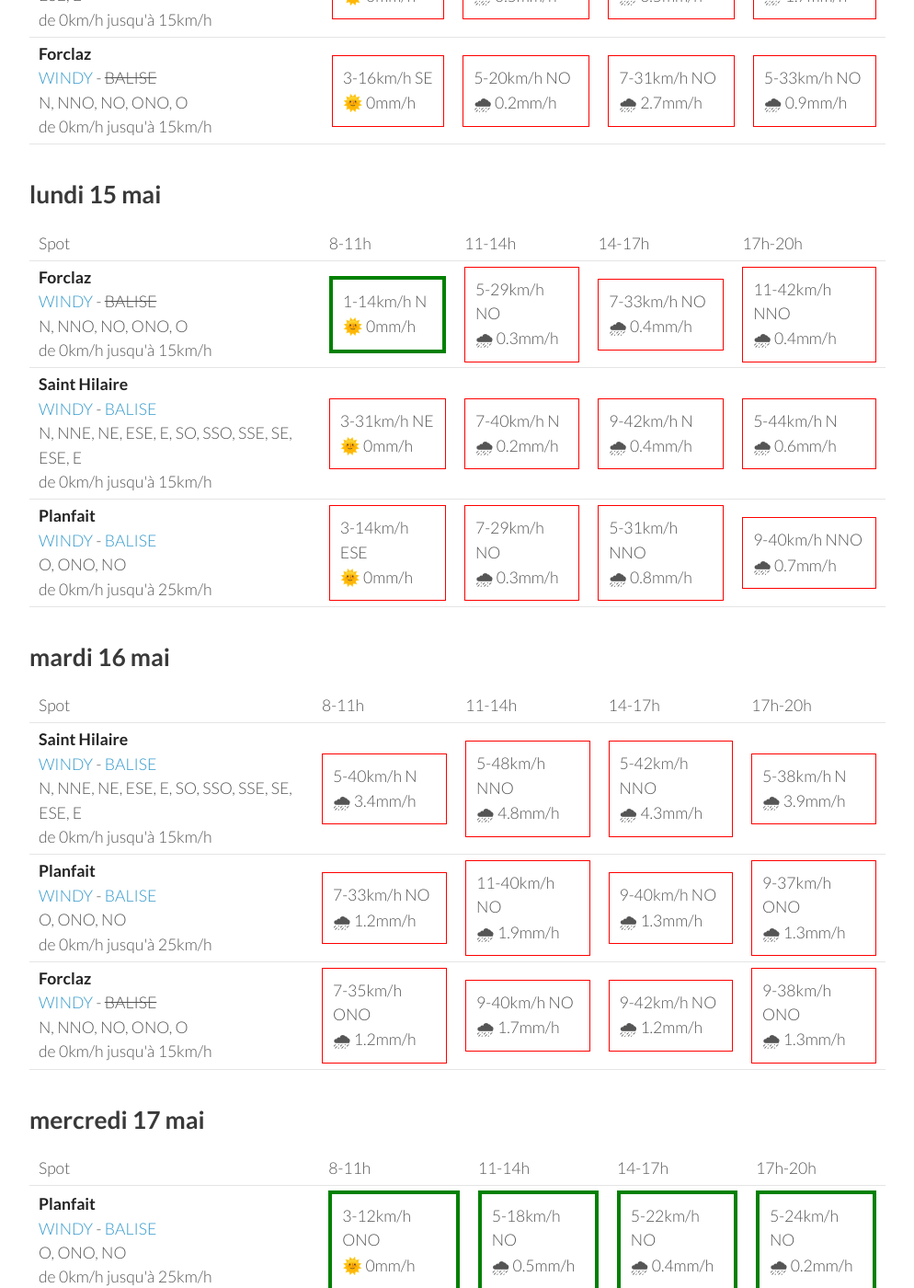
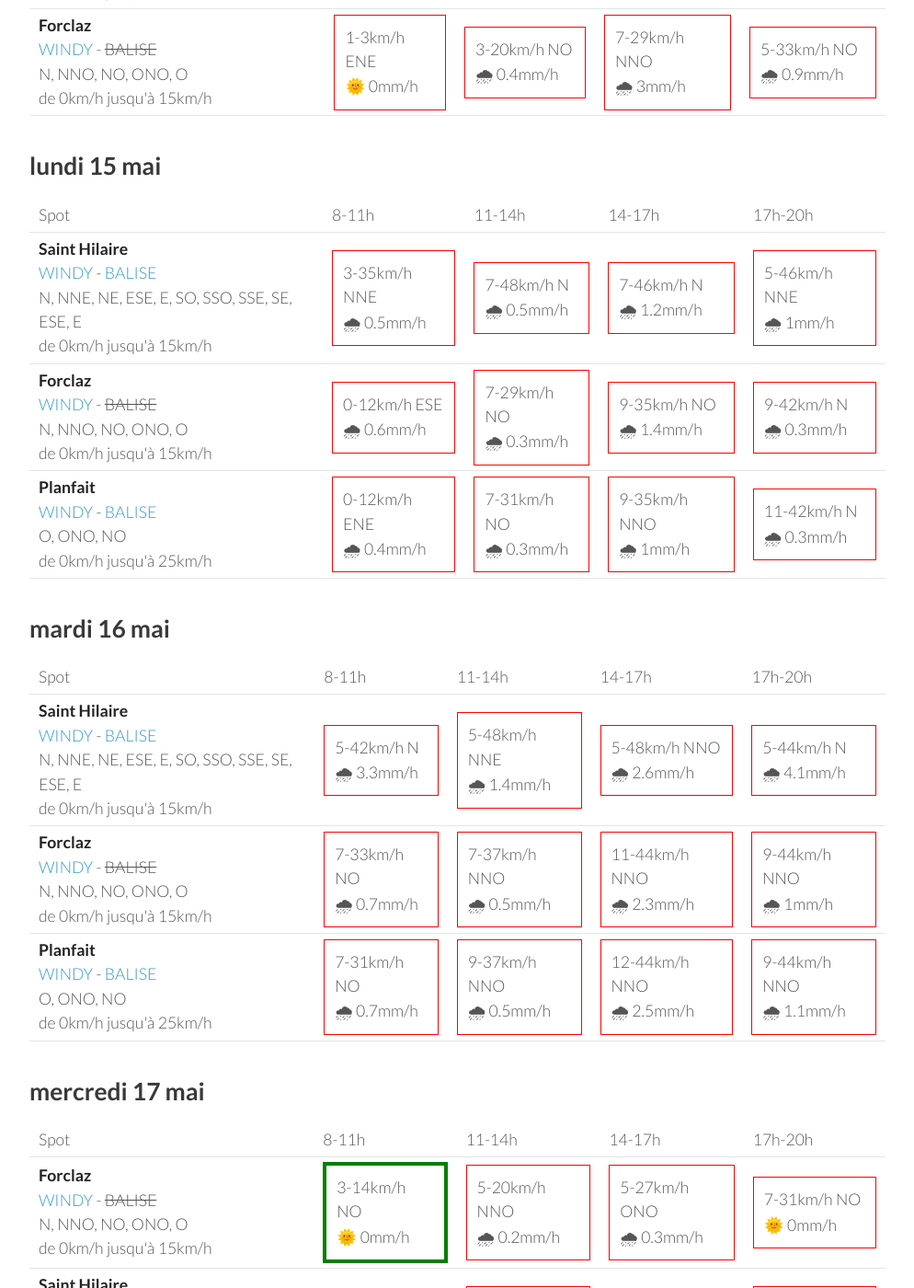
Before and after one commit to parapente-dans-le-nord/parapente-dans-le-nord.github.io, a Jekyll site: the page built from alpes_nord.markdown, in a window 1280 px wide and 1400 px high, scrolled down 1609 px. Shown: the whole window at 92% size, without its empty margins (26-1020 px from the left). Built offline with Jekyll 4.4.1, drawn with Linux system fonts in a browser that asks for light colours; some of the changed text lies outside the part shown.

Commit message:
update index.markdown

```diff
--- a/alpes_nord.markdown
+++ b/alpes_nord.markdown
@@ -22,30 +22,30 @@ page mise à jour le vendredi 12 mai 17:26
       <td>17h-20h</td>
     </tr>
 <tr>
+        <td><strong>Forclaz</strong><br><a href="https://windy.com/45.814/6.247?45.375,6.246,8,m:eVwaglz">WINDY</a> - <span class="no-balise"> BALISE </span><br> <span class="vent-favorable">N, NNO, NO, ONO, O</span><br><span class="force-vent">de 0km/h jusqu'à 15km/h</span> </td>
+
+            <td><div class="not-flyable"><p>0-0km/h NA</p><p>🌧️ 0mm/h</p></div></td>
+            <td><div class="not-flyable"><p>0-0km/h NA</p><p>🌧️ 0mm/h</p></div></td>
+            <td><div class="not-flyable"><p>0-0km/h NA</p><p>🌧️ 0mm/h</p></div></td>
+            <td><div class="not-flyable"><p>3-12km/h N</p><p>🌧 11mm/h</p></div></td>
+
+    </tr>
+<tr>
         <td><strong>Planfait</strong><br><a href="https://windy.com/45.853/6.223?45.415,6.223,8">WINDY</a> - <span class=""><a href="https://www.openwindmap.org/PP496">BALISE</a> </span><br> <span class="vent-favorable">O, ONO, NO</span><br><span class="force-vent">de 0km/h jusqu'à 25km/h</span> </td>
 
             <td><div class="not-flyable"><p>0-0km/h NA</p><p>🌧️ 0mm/h</p></div></td>
-            <td><div class="not-flyable"><p>5-12km/h OSO</p><p>🌞 0mm/h</p></div></td>
-            <td><div class="flyable"><p>1-12km/h NO</p><p>🌞 0mm/h</p></div></td>
-            <td><div class="not-flyable"><p>7-24km/h NNO</p><p>🌞 3.2mm/h</p></div></td>
-
-    </tr>
-<tr>
-        <td><strong>Forclaz</strong><br><a href="https://windy.com/45.814/6.247?45.375,6.246,8,m:eVwaglz">WINDY</a> - <span class="no-balise"> BALISE </span><br> <span class="vent-favorable">N, NNO, NO, ONO, O</span><br><span class="force-vent">de 0km/h jusqu'à 15km/h</span> </td>
-
             <td><div class="not-flyable"><p>0-0km/h NA</p><p>🌧️ 0mm/h</p></div></td>
-            <td><div class="flyable"><p>5-14km/h ONO</p><p>🌞 0mm/h</p></div></td>
-            <td><div class="not-flyable"><p>0-7km/h ENE</p><p>🌞 1.8mm/h</p></div></td>
-            <td><div class="not-flyable"><p>7-16km/h ONO</p><p>🌞 3.5mm/h</p></div></td>
+            <td><div class="not-flyable"><p>0-0km/h NA</p><p>🌧️ 0mm/h</p></div></td>
+            <td><div class="not-flyable"><p>7-22km/h E</p><p>🌧 10mm/h</p></div></td>
 
     </tr>
 <tr>
         <td><strong>Saint Hilaire</strong><br><a href="https://windy.com/45.307/5.888?45.087,5.889,9,m:eUFagkX">WINDY</a> - <span class=""><a href="http://www.balisemeteo.com/balise.php?idBalise=61">BALISE</a> </span><br> <span class="vent-favorable">N, NNE, NE, ESE, E, SO, SSO, SSE, SE, ESE, E</span><br><span class="force-vent">de 0km/h jusqu'à 15km/h</span> </td>
 
             <td><div class="not-flyable"><p>0-0km/h NA</p><p>🌧️ 0mm/h</p></div></td>
-            <td><div class="not-flyable"><p>5-20km/h NNE</p><p>🌧 0.8mm/h</p></div></td>
-            <td><div class="not-flyable"><p>5-16km/h ESE</p><p>🌧 0.3mm/h</p></div></td>
-            <td><div class="not-flyable"><p>5-16km/h SE</p><p>🌧 0mm/h</p></div></td>
+            <td><div class="not-flyable"><p>0-0km/h NA</p><p>🌧️ 0mm/h</p></div></td>
+            <td><div class="not-flyable"><p>0-0km/h NA</p><p>🌧️ 0mm/h</p></div></td>
+            <td><div class="not-flyable"><p>11-29km/h NE</p><p>🌧 4.5mm/h</p></div></td>
 
     </tr>
 
@@ -65,32 +65,32 @@ page mise à jour le vendredi 12 mai 17:26
       <td>17h-20h</td>
     </tr>
 <tr>
+        <td><strong>Forclaz</strong><br><a href="https://windy.com/45.814/6.247?45.375,6.246,8,m:eVwaglz">WINDY</a> - <span class="no-balise"> BALISE </span><br> <span class="vent-favorable">N, NNO, NO, ONO, O</span><br><span class="force-vent">de 0km/h jusqu'à 15km/h</span> </td>
+
+            <td><div class="flyable"><p>1-5km/h N</p><p>🌞 0mm/h</p></div></td>
+            <td><div class="flyable"><p>5-12km/h NO</p><p>🌞 0mm/h</p></div></td>
+            <td><div class="flyable"><p>5-12km/h NNO</p><p>🌧 1.5mm/h</p></div></td>
+            <td><div class="not-flyable"><p>11-33km/h NNE</p><p>🌧 0.6mm/h</p></div></td>
+
+
+    </tr>
+<tr>
         <td><strong>Planfait</strong><br><a href="https://windy.com/45.853/6.223?45.415,6.223,8">WINDY</a> - <span class=""><a href="https://www.openwindmap.org/PP496">BALISE</a> </span><br> <span class="vent-favorable">O, ONO, NO</span><br><span class="force-vent">de 0km/h jusqu'à 25km/h</span> </td>
 
-            <td><div class="not-flyable"><p>0-1km/h ESE</p><p>🌞 0mm/h</p></div></td>
-            <td><div class="flyable"><p>5-12km/h O</p><p>🌞 0mm/h</p></div></td>
-            <td><div class="flyable"><p>7-25km/h ONO</p><p>🌞 0mm/h</p></div></td>
-            <td><div class="flyable"><p>3-14km/h ONO</p><p>🌞 0mm/h</p></div></td>
+            <td><div class="not-flyable"><p>1-3km/h NNE</p><p>🌞 0mm/h</p></div></td>
+            <td><div class="flyable"><p>5-12km/h ONO</p><p>🌞 0mm/h</p></div></td>
+            <td><div class="flyable"><p>7-20km/h ONO</p><p>🌞 0mm/h</p></div></td>
+            <td><div class="not-flyable"><p>7-18km/h N</p><p>🌧 2mm/h</p></div></td>
 
 
     </tr>
 <tr>
         <td><strong>Saint Hilaire</strong><br><a href="https://windy.com/45.307/5.888?45.087,5.889,9,m:eUFagkX">WINDY</a> - <span class=""><a href="http://www.balisemeteo.com/balise.php?idBalise=61">BALISE</a> </span><br> <span class="vent-favorable">N, NNE, NE, ESE, E, SO, SSO, SSE, SE, ESE, E</span><br><span class="force-vent">de 0km/h jusqu'à 15km/h</span> </td>
 
-            <td><div class="flyable"><p>1-3km/h SSO</p><p>🌞 0mm/h</p></div></td>
+            <td><div class="not-flyable"><p>1-3km/h S</p><p>🌞 0mm/h</p></div></td>
             <td><div class="flyable"><p>5-14km/h SSE</p><p>🌞 0mm/h</p></div></td>
-            <td><div class="not-flyable"><p>9-22km/h ESE</p><p>🌧 0.6mm/h</p></div></td>
-            <td><div class="not-flyable"><p>18-46km/h NO</p><p>🌧 3.2mm/h</p></div></td>
-
-
-    </tr>
-<tr>
-        <td><strong>Forclaz</strong><br><a href="https://windy.com/45.814/6.247?45.375,6.246,8,m:eVwaglz">WINDY</a> - <span class="no-balise"> BALISE </span><br> <span class="vent-favorable">N, NNO, NO, ONO, O</span><br><span class="force-vent">de 0km/h jusqu'à 15km/h</span> </td>
-
-            <td><div class="not-flyable"><p>1-3km/h NNE</p><p>🌞 0mm/h</p></div></td>
-            <td><div class="flyable"><p>5-14km/h NO</p><p>🌞 0mm/h</p></div></td>
-            <td><div class="not-flyable"><p>11-24km/h NO</p><p>🌧 0.3mm/h</p></div></td>
-            <td><div class="not-flyable"><p>7-18km/h ONO</p><p>🌞 0mm/h</p></div></td>
+            <td><div class="not-flyable"><p>3-22km/h E</p><p>🌞 0mm/h</p></div></td>
+            <td><div class="not-flyable"><p>1-16km/h NNE</p><p>🌧 3mm/h</p></div></td>
 
 
     </tr>
@@ -113,29 +113,29 @@ page mise à jour le vendredi 12 mai 17:26
 <tr>
         <td><strong>Planfait</strong><br><a href="https://windy.com/45.853/6.223?45.415,6.223,8">WINDY</a> - <span class=""><a href="https://www.openwindmap.org/PP496">BALISE</a> </span><br> <span class="vent-favorable">O, ONO, NO</span><br><span class="force-vent">de 0km/h jusqu'à 25km/h</span> </td>
 
-            <td><div class="not-flyable"><p>1-11km/h E</p><p>🌧 0.2mm/h</p></div></td>
-            <td><div class="flyable"><p>5-22km/h NO</p><p>🌧 0.3mm/h</p></div></td>
-            <td><div class="not-flyable"><p>7-27km/h NO</p><p>🌧 0.2mm/h</p></div></td>
-            <td><div class="not-flyable"><p>5-33km/h NO</p><p>🌧 1mm/h</p></div></td>
+            <td><div class="not-flyable"><p>0-3km/h ENE</p><p>🌞 0mm/h</p></div></td>
+            <td><div class="flyable"><p>3-20km/h NO</p><p>🌧 0.5mm/h</p></div></td>
+            <td><div class="not-flyable"><p>7-29km/h NNO</p><p>🌧 3.1mm/h</p></div></td>
+            <td><div class="not-flyable"><p>7-31km/h NNO</p><p>🌧 0.7mm/h</p></div></td>
 
 
     </tr>
 <tr>
         <td><strong>Saint Hilaire</strong><br><a href="https://windy.com/45.307/5.888?45.087,5.889,9,m:eUFagkX">WINDY</a> - <span class=""><a href="http://www.balisemeteo.com/balise.php?idBalise=61">BALISE</a> </span><br> <span class="vent-favorable">N, NNE, NE, ESE, E, SO, SSO, SSE, SE, ESE, E</span><br><span class="force-vent">de 0km/h jusqu'à 15km/h</span> </td>
 
-            <td><div class="not-flyable"><p>1-16km/h NE</p><p>🌞 0mm/h</p></div></td>
-            <td><div class="not-flyable"><p>3-24km/h NNO</p><p>🌧 0.5mm/h</p></div></td>
-            <td><div class="not-flyable"><p>5-33km/h NNO</p><p>🌧 0.5mm/h</p></div></td>
-            <td><div class="not-flyable"><p>5-40km/h NNE</p><p>🌧 1.7mm/h</p></div></td>
+            <td><div class="not-flyable"><p>1-5km/h ENE</p><p>🌞 0mm/h</p></div></td>
+            <td><div class="not-flyable"><p>3-25km/h N</p><p>🌧 4.1mm/h</p></div></td>
+            <td><div class="not-flyable"><p>5-25km/h NO</p><p>🌧 3.5mm/h</p></div></td>
+            <td><div class="not-flyable"><p>3-31km/h N</p><p>🌧 7mm/h</p></div></td>
 
 
     </tr>
 <tr>
         <td><strong>Forclaz</strong><br><a href="https://windy.com/45.814/6.247?45.375,6.246,8,m:eVwaglz">WINDY</a> - <span class="no-balise"> BALISE </span><br> <span class="vent-favorable">N, NNO, NO, ONO, O</span><br><span class="force-vent">de 0km/h jusqu'à 15km/h</span> </td>
 
-            <td><div class="not-flyable"><p>3-16km/h SE</p><p>🌞 0mm/h</p></div></td>
-            <td><div class="not-flyable"><p>5-20km/h NO</p><p>🌧 0.2mm/h</p></div></td>
-            <td><div class="not-flyable"><p>7-31km/h NO</p><p>🌧 2.7mm/h</p></div></td>
+            <td><div class="not-flyable"><p>1-3km/h ENE</p><p>🌞 0mm/h</p></div></td>
+            <td><div class="not-flyable"><p>3-20km/h NO</p><p>🌧 0.4mm/h</p></div></td>
+            <td><div class="not-flyable"><p>7-29km/h NNO</p><p>🌧 3mm/h</p></div></td>
             <td><div class="not-flyable"><p>5-33km/h NO</p><p>🌧 0.9mm/h</p></div></td>
 
 
@@ -157,32 +157,32 @@ page mise à jour le vendredi 12 mai 17:26
       <td>17h-20h</td>
     </tr>
 <tr>
-        <td><strong>Forclaz</strong><br><a href="https://windy.com/45.814/6.247?45.375,6.246,8,m:eVwaglz">WINDY</a> - <span class="no-balise"> BALISE </span><br> <span class="vent-favorable">N, NNO, NO, ONO, O</span><br><span class="force-vent">de 0km/h jusqu'à 15km/h</span> </td>
+        <td><strong>Saint Hilaire</strong><br><a href="https://windy.com/45.307/5.888?45.087,5.889,9,m:eUFagkX">WINDY</a> - <span class=""><a href="http://www.balisemeteo.com/balise.php?idBalise=61">BALISE</a> </span><br> <span class="vent-favorable">N, NNE, NE, ESE, E, SO, SSO, SSE, SE, ESE, E</span><br><span class="force-vent">de 0km/h jusqu'à 15km/h</span> </td>
 
-            <td><div class="flyable"><p>1-14km/h N</p><p>🌞 0mm/h</p></div></td>
-            <td><div class="not-flyable"><p>5-29km/h NO</p><p>🌧 0.3mm/h</p></div></td>
-            <td><div class="not-flyable"><p>7-33km/h NO</p><p>🌧 0.4mm/h</p></div></td>
-            <td><div class="not-flyable"><p>11-42km/h NNO</p><p>🌧 0.4mm/h</p></div></td>
+            <td><div class="not-flyable"><p>3-35km/h NNE</p><p>🌧 0.5mm/h</p></div></td>
+            <td><div class="not-flyable"><p>7-48km/h N</p><p>🌧 0.5mm/h</p></div></td>
+            <td><div class="not-flyable"><p>7-46km/h N</p><p>🌧 1.2mm/h</p></div></td>
+            <td><div class="not-flyable"><p>5-46km/h NNE</p><p>🌧 1mm/h</p></div></td>
 
 
     </tr>
 <tr>
-        <td><strong>Saint Hilaire</strong><br><a href="https://windy.com/45.307/5.888?45.087,5.889,9,m:eUFagkX">WINDY</a> - <span class=""><a href="http://www.balisemeteo.com/balise.php?idBalise=61">BALISE</a> </span><br> <span class="vent-favorable">N, NNE, NE, ESE, E, SO, SSO, SSE, SE, ESE, E</span><br><span class="force-vent">de 0km/h jusqu'à 15km/h</span> </td>
+        <td><strong>Forclaz</strong><br><a href="https://windy.com/45.814/6.247?45.375,6.246,8,m:eVwaglz">WINDY</a> - <span class="no-balise"> BALISE </span><br> <span class="vent-favorable">N, NNO, NO, ONO, O</span><br><span class="force-vent">de 0km/h jusqu'à 15km/h</span> </td>
 
-            <td><div class="not-flyable"><p>3-31km/h NE</p><p>🌞 0mm/h</p></div></td>
-            <td><div class="not-flyable"><p>7-40km/h N</p><p>🌧 0.2mm/h</p></div></td>
-            <td><div class="not-flyable"><p>9-42km/h N</p><p>🌧 0.4mm/h</p></div></td>
-            <td><div class="not-flyable"><p>5-44km/h N</p><p>🌧 0.6mm/h</p></div></td>
+            <td><div class="not-flyable"><p>0-12km/h ESE</p><p>🌧 0.6mm/h</p></div></td>
+            <td><div class="not-flyable"><p>7-29km/h NO</p><p>🌧 0.3mm/h</p></div></td>
+            <td><div class="not-flyable"><p>9-35km/h NO</p><p>🌧 1.4mm/h</p></div></td>
+            <td><div class="not-flyable"><p>9-42km/h N</p><p>🌧 0.3mm/h</p></div></td>
 
 
     </tr>
 <tr>
         <td><strong>Planfait</strong><br><a href="https://windy.com/45.853/6.223?45.415,6.223,8">WINDY</a> - <span class=""><a href="https://www.openwindmap.org/PP496">BALISE</a> </span><br> <span class="vent-favorable">O, ONO, NO</span><br><span class="force-vent">de 0km/h jusqu'à 25km/h</span> </td>
 
-            <td><div class="not-flyable"><p>3-14km/h ESE</p><p>🌞 0mm/h</p></div></td>
-            <td><div class="not-flyable"><p>7-29km/h NO</p><p>🌧 0.3mm/h</p></div></td>
-            <td><div class="not-flyable"><p>5-31km/h NNO</p><p>🌧 0.8mm/h</p></div></td>
-            <td><div class="not-flyable"><p>9-40km/h NNO</p><p>🌧 0.7mm/h</p></div></td>
+            <td><div class="not-flyable"><p>0-12km/h ENE</p><p>🌧 0.4mm/h</p></div></td>
+            <td><div class="not-flyable"><p>7-31km/h NO</p><p>🌧 0.3mm/h</p></div></td>
+            <td><div class="not-flyable"><p>9-35km/h NNO</p><p>🌧 1mm/h</p></div></td>
+            <td><div class="not-flyable"><p>11-42km/h N</p><p>🌧 0.3mm/h</p></div></td>
 
 
     </tr>
@@ -205,30 +205,30 @@ page mise à jour le vendredi 12 mai 17:26
 <tr>
         <td><strong>Saint Hilaire</strong><br><a href="https://windy.com/45.307/5.888?45.087,5.889,9,m:eUFagkX">WINDY</a> - <span class=""><a href="http://www.balisemeteo.com/balise.php?idBalise=61">BALISE</a> </span><br> <span class="vent-favorable">N, NNE, NE, ESE, E, SO, SSO, SSE, SE, ESE, E</span><br><span class="force-vent">de 0km/h jusqu'à 15km/h</span> </td>
 
-            <td><div class="not-flyable"><p>5-40km/h N</p><p>🌧 3.4mm/h</p></div></td>
-            <td><div class="not-flyable"><p>5-48km/h NNO</p><p>🌧 4.8mm/h</p></div></td>
-            <td><div class="not-flyable"><p>5-42km/h NNO</p><p>🌧 4.3mm/h</p></div></td>
-            <td><div class="not-flyable"><p>5-38km/h N</p><p>🌧 3.9mm/h</p></div></td>
+            <td><div class="not-flyable"><p>5-42km/h N</p><p>🌧 3.3mm/h</p></div></td>
+            <td><div class="not-flyable"><p>5-48km/h NNE</p><p>🌧 1.4mm/h</p></div></td>
+            <td><div class="not-flyable"><p>5-48km/h NNO</p><p>🌧 2.6mm/h</p></div></td>
+            <td><div class="not-flyable"><p>5-44km/h N</p><p>🌧 4.1mm/h</p></div></td>
+
+
+    </tr>
+<tr>
+        <td><strong>Forclaz</strong><br><a href="https://windy.com/45.814/6.247?45.375,6.246,8,m:eVwaglz">WINDY</a> - <span class="no-balise"> BALISE </span><br> <span class="vent-favorable">N, NNO, NO, ONO, O</span><br><span class="force-vent">de 0km/h jusqu'à 15km/h</span> </td>
+
+            <td><div class="not-flyable"><p>7-33km/h NO</p><p>🌧 0.7mm/h</p></div></td>
+            <td><div class="not-flyable"><p>7-37km/h NNO</p><p>🌧 0.5mm/h</p></div></td>
+            <td><div class="not-flyable"><p>11-44km/h NNO</p><p>🌧 2.3mm/h</p></div></td>
+            <td><div class="not-flyable"><p>9-44km/h NNO</p><p>🌧 1mm/h</p></div></td>
 
 
     </tr>
 <tr>
         <td><strong>Planfait</strong><br><a href="https://windy.com/45.853/6.223?45.415,6.223,8">WINDY</a> - <span class=""><a href="https://www.openwindmap.org/PP496">BALISE</a> </span><br> <span class="vent-favorable">O, ONO, NO</span><br><span class="force-vent">de 0km/h jusqu'à 25km/h</span> </td>
 
-            <td><div class="not-flyable"><p>7-33km/h NO</p><p>🌧 1.2mm/h</p></div></td>
-            <td><div class="not-flyable"><p>11-40km/h NO</p><p>🌧 1.9mm/h</p></div></td>
-            <td><div class="not-flyable"><p>9-40km/h NO</p><p>🌧 1.3mm/h</p></div></td>
-            <td><div class="not-flyable"><p>9-37km/h ONO</p><p>🌧 1.3mm/h</p></div></td>
-
-
-    </tr>
-<tr>
-        <td><strong>Forclaz</strong><br><a href="https://windy.com/45.814/6.247?45.375,6.246,8,m:eVwaglz">WINDY</a> - <span class="no-balise"> BALISE </span><br> <span class="vent-favorable">N, NNO, NO, ONO, O</span><br><span class="force-vent">de 0km/h jusqu'à 15km/h</span> </td>
-
-            <td><div class="not-flyable"><p>7-35km/h ONO</p><p>🌧 1.2mm/h</p></div></td>
-            <td><div class="not-flyable"><p>9-40km/h NO</p><p>🌧 1.7mm/h</p></div></td>
-            <td><div class="not-flyable"><p>9-42km/h NO</p><p>🌧 1.2mm/h</p></div></td>
-            <td><div class="not-flyable"><p>9-38km/h ONO</p><p>🌧 1.3mm/h</p></div></td>
+            <td><div class="not-flyable"><p>7-31km/h NO</p><p>🌧 0.7mm/h</p></div></td>
+            <td><div class="not-flyable"><p>9-37km/h NNO</p><p>🌧 0.5mm/h</p></div></td>
+            <td><div class="not-flyable"><p>12-44km/h NNO</p><p>🌧 2.5mm/h</p></div></td>
+            <td><div class="not-flyable"><p>9-44km/h NNO</p><p>🌧 1.1mm/h</p></div></td>
 
 
     </tr>
@@ -249,32 +249,32 @@ page mise à jour le vendredi 12 mai 17:26
       <td>17h-20h</td>
     </tr>
 <tr>
-        <td><strong>Planfait</strong><br><a href="https://windy.com/45.853/6.223?45.415,6.223,8">WINDY</a> - <span class=""><a href="https://www.openwindmap.org/PP496">BALISE</a> </span><br> <span class="vent-favorable">O, ONO, NO</span><br><span class="force-vent">de 0km/h jusqu'à 25km/h</span> </td>
-
-            <td><div class="flyable"><p>3-12km/h ONO</p><p>🌞 0mm/h</p></div></td>
-            <td><div class="flyable"><p>5-18km/h NO</p><p>🌧 0.5mm/h</p></div></td>
-            <td><div class="flyable"><p>5-22km/h NO</p><p>🌧 0.4mm/h</p></div></td>
-            <td><div class="flyable"><p>5-24km/h NO</p><p>🌧 0.2mm/h</p></div></td>
-
-
-    </tr>
-<tr>
         <td><strong>Forclaz</strong><br><a href="https://windy.com/45.814/6.247?45.375,6.246,8,m:eVwaglz">WINDY</a> - <span class="no-balise"> BALISE </span><br> <span class="vent-favorable">N, NNO, NO, ONO, O</span><br><span class="force-vent">de 0km/h jusqu'à 15km/h</span> </td>
 
-            <td><div class="flyable"><p>3-12km/h NO</p><p>🌞 0mm/h</p></div></td>
-            <td><div class="not-flyable"><p>5-18km/h NO</p><p>🌧 0.6mm/h</p></div></td>
-            <td><div class="not-flyable"><p>5-22km/h NO</p><p>🌧 0.4mm/h</p></div></td>
-            <td><div class="not-flyable"><p>5-25km/h NO</p><p>🌞 0mm/h</p></div></td>
+            <td><div class="flyable"><p>3-14km/h NO</p><p>🌞 0mm/h</p></div></td>
+            <td><div class="not-flyable"><p>5-20km/h NNO</p><p>🌧 0.2mm/h</p></div></td>
+            <td><div class="not-flyable"><p>5-27km/h ONO</p><p>🌧 0.3mm/h</p></div></td>
+            <td><div class="not-flyable"><p>7-31km/h NO</p><p>🌞 0mm/h</p></div></td>
 
 
     </tr>
 <tr>
         <td><strong>Saint Hilaire</strong><br><a href="https://windy.com/45.307/5.888?45.087,5.889,9,m:eUFagkX">WINDY</a> - <span class=""><a href="http://www.balisemeteo.com/balise.php?idBalise=61">BALISE</a> </span><br> <span class="vent-favorable">N, NNE, NE, ESE, E, SO, SSO, SSE, SE, ESE, E</span><br><span class="force-vent">de 0km/h jusqu'à 15km/h</span> </td>
 
-            <td><div class="not-flyable"><p>5-27km/h N</p><p>🌞 0mm/h</p></div></td>
-            <td><div class="not-flyable"><p>5-29km/h N</p><p>🌧 0.5mm/h</p></div></td>
-            <td><div class="not-flyable"><p>5-29km/h N</p><p>🌧 0.3mm/h</p></div></td>
-            <td><div class="not-flyable"><p>5-27km/h N</p><p>🌞 0mm/h</p></div></td>
+            <td><div class="not-flyable"><p>5-31km/h N</p><p>🌞 0mm/h</p></div></td>
+            <td><div class="not-flyable"><p>7-33km/h NNE</p><p>🌞 0mm/h</p></div></td>
+            <td><div class="not-flyable"><p>7-35km/h N</p><p>🌞 0mm/h</p></div></td>
+            <td><div class="not-flyable"><p>7-37km/h NNE</p><p>🌞 0mm/h</p></div></td>
+
+
+    </tr>
+<tr>
+        <td><strong>Planfait</strong><br><a href="https://windy.com/45.853/6.223?45.415,6.223,8">WINDY</a> - <span class=""><a href="https://www.openwindmap.org/PP496">BALISE</a> </span><br> <span class="vent-favorable">O, ONO, NO</span><br><span class="force-vent">de 0km/h jusqu'à 25km/h</span> </td>
+
+            <td><div class="not-flyable"><p>3-14km/h NNO</p><p>🌞 0mm/h</p></div></td>
+            <td><div class="not-flyable"><p>5-22km/h N</p><p>🌧 0.2mm/h</p></div></td>
+            <td><div class="not-flyable"><p>7-27km/h NO</p><p>🌧 0.3mm/h</p></div></td>
+            <td><div class="not-flyable"><p>7-31km/h NNO</p><p>🌞 0mm/h</p></div></td>
 
 
     </tr>
```
Also changed, not shown: other parts of alpes_nord.markdown (+1 -1 lines).
